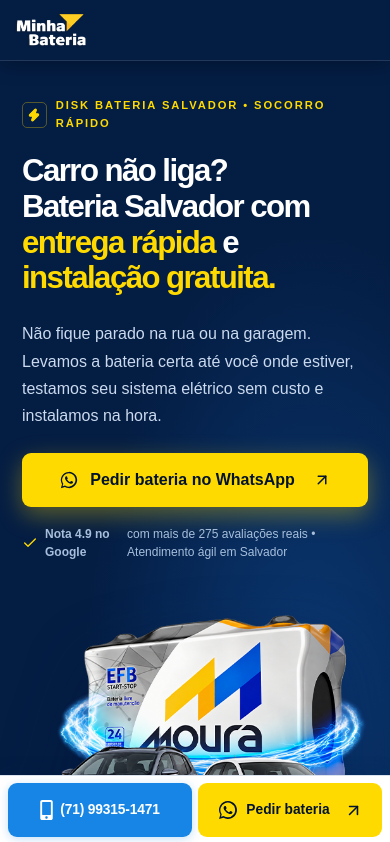
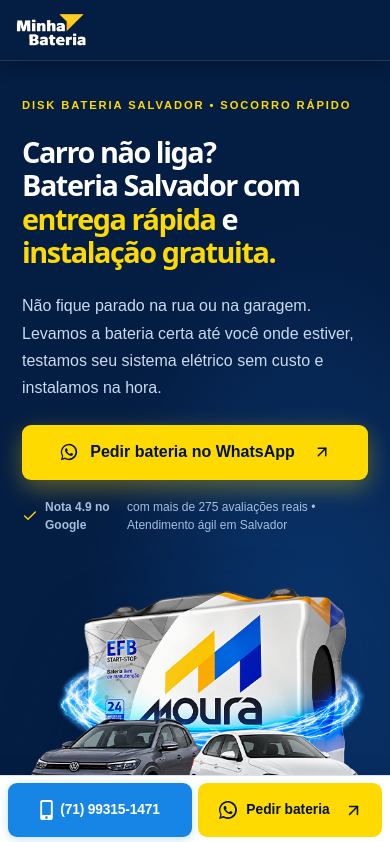
Before and after one commit to minhabateriasalvador/minhabateriasalvador, a Next.js app: page /lp in a window 390 px wide. Shown: the top 842 px of the page. Built offline with nearby package versions, Linux system fonts and the light colour scheme.

Commit message:
style(hero): remove lightning bolt icon, calibrate desktop title to exactly 4 lines, and enforce font-weight 900 for mobile bold rendering

```diff
--- a/app/bateria-salvador-bing/page.tsx
+++ b/app/bateria-salvador-bing/page.tsx
@@ -153,12 +153,13 @@
           <div className="container hero-grid">
             <div className="hero-copy">
               <p className="eyebrow">
-                <span className="tiny-bolt"><Zap size={14} fill="currentColor" /></span>
                 DISK BATERIA SALVADOR • SOCORRO RÁPIDO
               </p>
               <h1 className="lp-hero-title">
                 Carro não liga?<br />
-                Bateria Salvador com <span className="lp-yellow">entrega rápida</span> e <span className="lp-yellow">instalação gratuita.</span>
+                Bateria Salvador<br className="desktop-break" />{' '}
+                com <span className="lp-yellow">entrega rápida</span><br className="desktop-break" />{' '}
+                e <span className="lp-yellow">instalação gratuita.</span>
               </h1>
               <p className="hero-description">
                 Não fique parado na rua ou na garagem. Levamos a bateria certa até você onde estiver, testamos seu sistema elétrico sem custo e instalamos na hora.
--- a/app/globals.css
+++ b/app/globals.css
@@ -920,9 +920,10 @@
   padding-top: 48px;
 }
 .lp-hero-title {
-  font-size: clamp(2.3rem, 4vw, 3.8rem);
-  font-weight: 800;
-  line-height: 1.14;
+  font-family: system-ui, -apple-system, BlinkMacSystemFont, "Segoe UI", Roboto, "Helvetica Neue", Arial, sans-serif;
+  font-size: clamp(2rem, 3.1vw, 2.85rem);
+  font-weight: 900 !important;
+  line-height: 1.15;
   letter-spacing: -0.035em;
   margin-bottom: 20px;
 }
@@ -1144,9 +1145,9 @@
     padding-top: 36px;
   }
   .lp-hero-title {
-    font-size: clamp(1.95rem, 7.5vw, 2.5rem) !important;
-    font-weight: 800 !important;
-    line-height: 1.15 !important;
+    font-size: clamp(1.8rem, 6.8vw, 2.3rem) !important;
+    font-weight: 900 !important;
+    line-height: 1.16 !important;
     margin-bottom: 18px !important;
   }
   .desktop-break {
--- a/app/lp/page.tsx
+++ b/app/lp/page.tsx
@@ -153,12 +153,13 @@
           <div className="container hero-grid">
             <div className="hero-copy">
               <p className="eyebrow">
-                <span className="tiny-bolt"><Zap size={14} fill="currentColor" /></span>
                 DISK BATERIA SALVADOR • SOCORRO RÁPIDO
               </p>
               <h1 className="lp-hero-title">
                 Carro não liga?<br />
-                Bateria Salvador com <span className="lp-yellow">entrega rápida</span> e <span className="lp-yellow">instalação gratuita.</span>
+                Bateria Salvador<br className="desktop-break" />{' '}
+                com <span className="lp-yellow">entrega rápida</span><br className="desktop-break" />{' '}
+                e <span className="lp-yellow">instalação gratuita.</span>
               </h1>
               <p className="hero-description">
                 Não fique parado na rua ou na garagem. Levamos a bateria certa até você onde estiver, testamos seu sistema elétrico sem custo e instalamos na hora.
```
